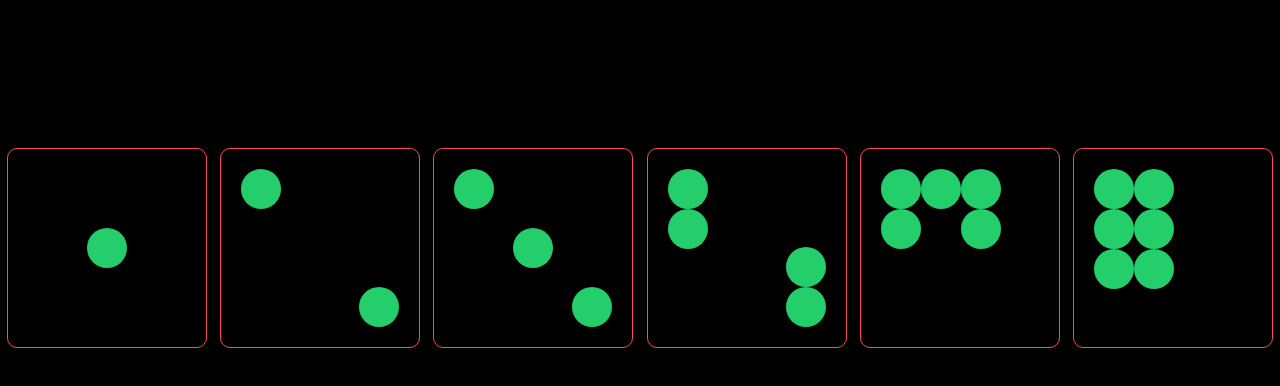
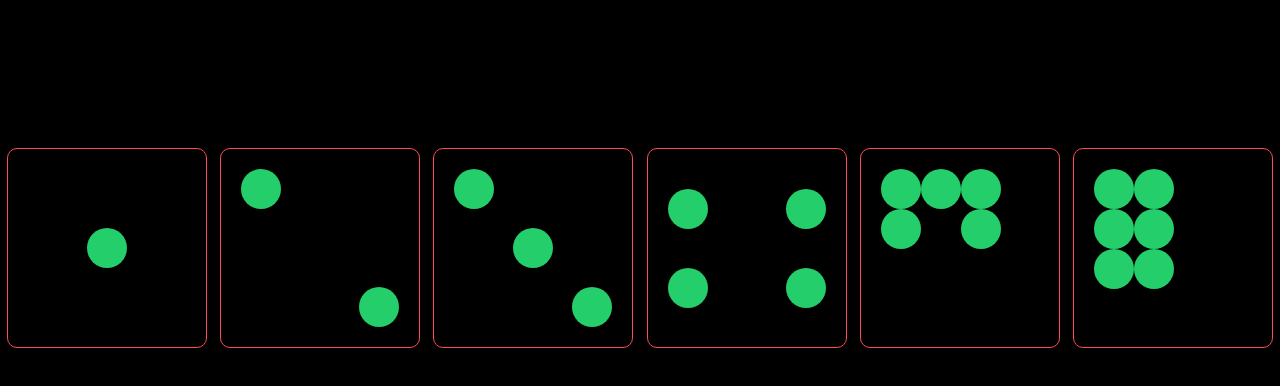
Before and after one commit to d34n5/flex-dice, a plain HTML site: page index.html in a window 1280 px wide. Shown: the part 60-446 px from the top of the page. Drawn offline with Linux system fonts and the light colour scheme; a web font is replaced by a local one.

Commit message:
add fourth-face dice

```diff
--- a/css/styles.scss
+++ b/css/styles.scss
@@ -91,12 +91,8 @@ hr {
 .fourth-face {
   justify-content: space-between;
   .column {
-    .pip:nth-child(2){
-      align-items: flex-end;
-    }
-  }
-  .column:nth-child(2){
-    align-self: flex-end;
-    justify-content: space-between;
+    display: flex;
+    flex-direction: column;
+    justify-content: space-around;
   }
 }
```
Also changed, not shown: css/styles.css, 1 other file.
